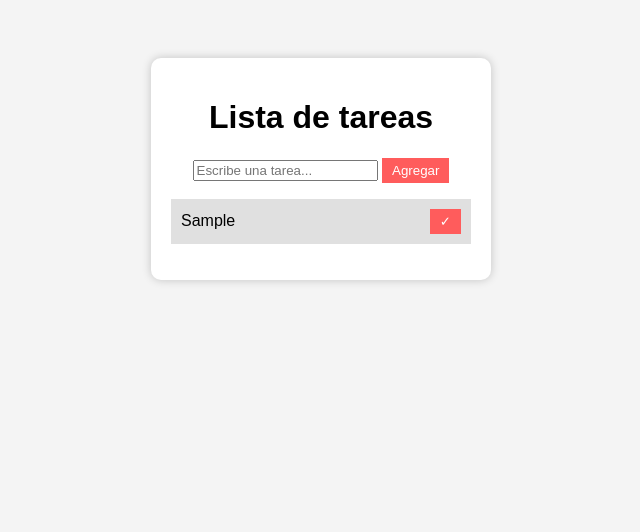
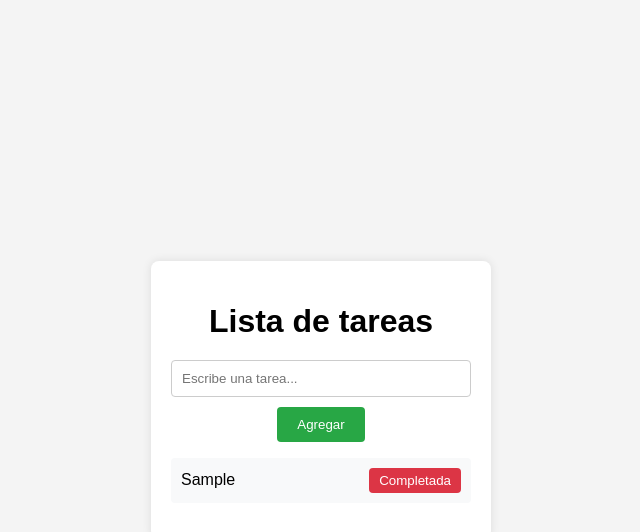
Before and after one commit to felipery/tareasNodo2025, a plain HTML site: page ToDoList/index.html in a window 1280 px wide. Both pictures are taken after typing "Sample" into the empty fields and a click on the button "Agregar". Shown: the whole page, without its empty margins (319-959 px from the left). Drawn offline with Linux system fonts and the light colour scheme.

Commit message:
Se finaliza proyecto de To Do List con opción de agregar y completar tarea

```diff
--- a/ToDoList/index.html
+++ b/ToDoList/index.html
@@ -14,6 +14,6 @@
       <button type="button" id="agregarBtn">Agregar</button>
       <ul id="listaTareas"></ul>
     </div>
-    <script src="/index.js"></script>
+    <script src="index.js"></script>
   </body>
 </html>
--- a/ToDoList/index.js
+++ b/ToDoList/index.js
@@ -1,38 +1,42 @@
-//traemos los elementos del DOM
+//Seleccionamos los elementos del DOM
 
-const input = document.getElementById("tareaInput");
-const btnAgregar = document.getElementById("agregarBtn");
-const lista = document.getElementById("listaTareas");
+const tareaInput = document.getElementById("tareaInput"); // Input para agregar tareas
+const agregarBtn = document.getElementById("agregarBtn"); // Botón para agregar tareas
+const listaTareas = document.getElementById("listaTareas"); // Lista de tareas
 
+// Función para agregar una nueva tarea
+function agregarTarea() {
+  // Obtener valor del input
+  const textoTarea = tareaInput.value.trim();
 
-//Agregamos los eventos
-btnAgregar.addEventListener("click", agregarTarea);
-btnCompletar.addEventListener("click", completarTarea);
+  // Verificamos que el input no está vacío
+  if (textoTarea !== "") {
+    // Creamos elemento <li> para la tarea
+    const li = document.createElement("li");
 
-//Funciones
+    // Agregamos el texto de la tarea al <li>
+    li.textContent = textoTarea;
 
+    // Creamos un botón de la tarea a completar
+    const completarBtn = document.createElement("button");
+    completarBtn.textContent = "Completada";
+    completarBtn.addEventListener("click", () => {
+      // subrayamos la tarea completada
+      li.classList.toggle("completada");
+    });
 
-function agregarTarea() {
-  const tarea = input.value;
-  if (tarea === "") {
-    alert("Debes escribir una tarea");
-    return;
+    // Agregar el botón al <li>
+    li.appendChild(completarBtn);
+
+    // Agregar el <li> a la lista de tareas
+    listaTareas.appendChild(li);
+
+    // Limpiar el input después de agregar la tarea
+    tareaInput.value = "";
+  } else {
+    alert("Por favor, ingresa una tarea válida");
   }
-  const li = document.createElement("li");
-  li.textContent = tarea;
-  lista.appendChild(li);
-  input.value = "";
-
-  const btnCompletar = document.createElement("button");
-  btnCompletar.textContent = "✓";
-
-  li.appendChild(btnCompletar);
-  lista.appendChild(li);
-  input.value = "";
-
 }
 
-function completarTarea(event) {
-  const li = event.target.parentElement.remove();
-  li.style.backgroundColor = "green";
-}
+// Evento para agregar una tarea al hacer clic en el botón
+agregarBtn.addEventListener("click", agregarTarea);
--- a/ToDoList/styles.css
+++ b/ToDoList/styles.css
@@ -1,43 +1,77 @@
 body {
-  font-family: Arial, Helvetica, sans-serif;
-  text-align: center;
-  background-color: #f4f4f4f4;
+  font-family: Arial, sans-serif;
+  background-color: #f4f4f4;
+  margin: 0;
+  padding: 0;
+  display: flex;
+  justify-content: center;
+  align-items: center;
+  height: 100vh;
 }
 
 .contenedor {
-  margin-top: 50px;
+  background-color: #fff;
   padding: 20px;
-  background: white;
-  box-shadow: 0 0 10px rgb(0, 0, 0, 0.2);
-  display: inline-block;
+  border-radius: 8px;
+  box-shadow: 0 0 10px rgba(0, 0, 0, 0.1);
   width: 300px;
-  border-radius: 10px;
+  text-align: center;
+}
+
+h1 {
+  margin-bottom: 20px;
+}
+
+input[type="text"] {
+  width: calc(100% - 22px);
+  padding: 10px;
+  margin-bottom: 10px;
+  border: 1px solid #ccc;
+  border-radius: 4px;
+}
+
+button {
+  padding: 10px 20px;
+  background-color: #28a745;
+  color: white;
+  border: none;
+  border-radius: 4px;
+  cursor: pointer;
+}
+
+button:hover {
+  background-color: #218838;
 }
 
 ul {
-  list-style: none;
+  list-style-type: none;
   padding: 0;
 }
 
 li {
+  background-color: #f8f9fa;
   padding: 10px;
-  background: #dcdcdcdc;
-  margin-top: 5px;
+  margin-bottom: 5px;
+  border-radius: 4px;
   display: flex;
   justify-content: space-between;
   align-items: center;
+}
+
+.completada {
+  text-decoration: line-through;
+  color: #6c757d;
+}
+
+li button {
+  background-color: #dc3545;
+  border: none;
+  color: white;
+  padding: 5px 10px;
+  border-radius: 4px;
   cursor: pointer;
 }
 
-li.completada {
-  text-decoration: line-through;
-  background: #a0d468;
+li button:hover {
+  background-color: #c82333;
 }
-
-button {
-  padding: 5px 10px;
-  background: #ff5c5c;
-  border: none;
-  color: white;
-  cursor: pointer;
-}
```
